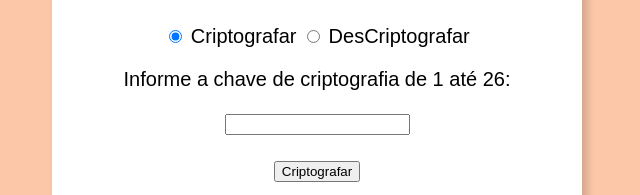
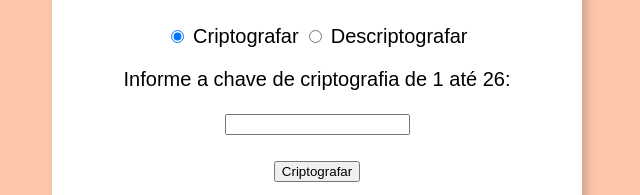
Before and after one commit to MarioPortfolio/CifraDeCesar-Mario, a plain HTML site: page index.html in a window 1280 px wide. Shown: the part 254-449 px from the top of the page, 323-963 px from the left. Drawn offline with Linux system fonts and the light colour scheme.

Commit message:
Conclusãocifra de Cezar

```diff
--- a/index.html
+++ b/index.html
@@ -71,7 +71,7 @@
             <label for="idCifrar">Criptografar</label>
 
             <input type="radio" name="radEscolha" id="idDesCriptografar">
-            <label for="idDesCriptografar">DesCriptografar</label>
+            <label for="idDesCriptografar">Descriptografar</label>
             <!------------------------------------------------------------>
 
             <!--Chave criptografica e botão de execusão-->
```
